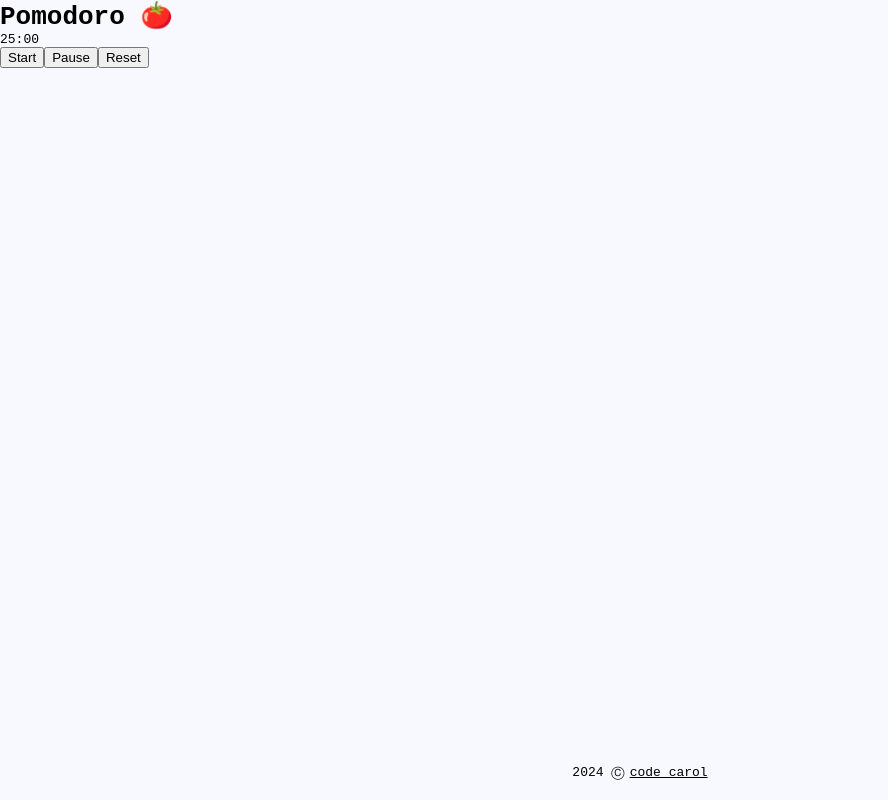
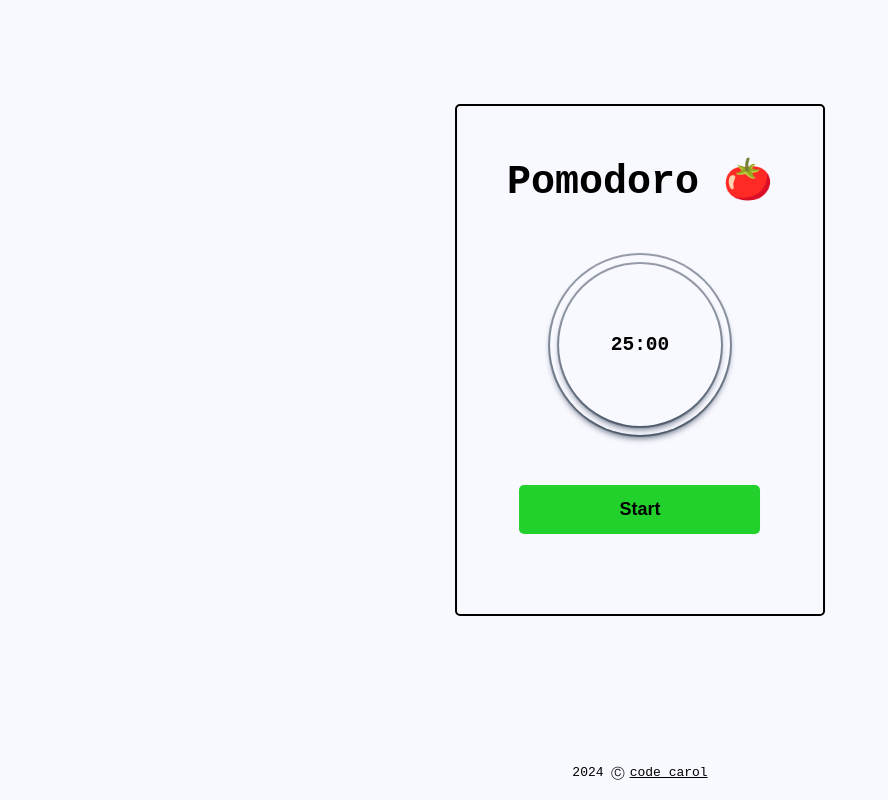
Before and after one commit to code-carol/pomodoro-ts, a React (Vite) app: page / in a window 1280 px wide. Shown: the whole page, without its empty margins (0-888 px from the left). Built offline with nearby package versions, Linux system fonts and the light colour scheme.

Commit message:
Create html and css for the pomodoro app

```diff
--- a/src/pages/Home/Home.css
+++ b/src/pages/Home/Home.css
@@ -0,0 +1,83 @@
+.container {
+  top: 45%;
+  left: 50%;
+  position: absolute;
+  transform: translate(-50%, -50%);
+  border: solid 2px black;
+  padding: 50px;
+  border-radius: 5px;
+}
+.title {
+  font-size: 40px;
+  margin-bottom: 30px;
+}
+
+.center-container {
+  display: flex;
+  flex-direction: column;
+  justify-content: center;
+  align-items: center;
+}
+
+.timer {
+  margin: 20px 0 20px 0;
+}
+
+.progress-bar {
+  height: 180px;
+  width: 180px;
+  display: flex;
+  align-items: center;
+  justify-content: center;
+  background: conic-gradient(var(--blue) 360deg, var(--purple) 0deg);
+  border-radius: 50%;
+  animation: pulse 3s infinite;
+  transition: all ease;
+  box-shadow: rgba(6, 24, 44, 0.4) 0px 0px 0px 2px,
+    rgba(6, 24, 44, 0.65) 0px 4px 6px -1px,
+    rgba(255, 255, 255, 0.08) 0px 1px 0px inset;
+}
+
+.inner-bar {
+  width: 90%;
+  height: 90%;
+  display: flex;
+  align-items: center;
+  justify-content: center;
+  background: var(--dark-blue);
+  border-radius: 50%;
+  box-shadow: rgba(6, 24, 44, 0.4) 0px 0px 0px 2px,
+    rgba(6, 24, 44, 0.65) 0px 4px 6px -1px,
+    rgba(255, 255, 255, 0.08) 0px 1px 0px inset;
+}
+
+.buttons {
+  display: flex;
+  align-items: center;
+  justify-content: center;
+  flex-direction: column;
+  margin: 20px 0 20px 0;
+}
+
+.btn {
+  cursor: pointer;
+  font-size: 18px;
+  font-weight: 700;
+  padding: 14px 100px;
+  border: none;
+  margin: 10px;
+  transition: font-size 0.2s ease;
+  border-radius: 5px;
+}
+
+#start-btn {
+  background-color: rgb(35, 209, 44);
+}
+
+#pause-btn {
+  background-color: rgb(255, 200, 80);
+}
+
+#reset-btn {
+  background-color: rgb(255, 98, 80);
+}
--- a/src/pages/Home/index.tsx
+++ b/src/pages/Home/index.tsx
@@ -1,24 +1,61 @@
+import { useState } from "react";
 import Button from "../../components/Button";
 import Footer from "../../components/Footer";
 import "./Home.css";
 
 const Home = () => {
+  const [isStarted, setIsStarted] = useState(false);
+
   const handleOnStart = () => {};
   const handleOnPause = () => {};
   const handleOnReset = () => {};
   return (
     <>
-      <h1>Pomodoro 🍅</h1>
-      <p>25:00</p>
-      <Button className="start-btn" type="button" handleOnClick={handleOnStart}>
-        Start
-      </Button>
-      <Button className="pause-btn" type="button" handleOnClick={handleOnPause}>
-        Pause
-      </Button>
-      <Button className="reset-btn" type="button" handleOnClick={handleOnReset}>
-        Reset
-      </Button>
+      <div className="container">
+        <div className="center-container">
+          <h1 className="title">Pomodoro 🍅</h1>
+
+          <div className="timer">
+            <div className="progress-bar">
+              <div className="inner-bar">
+                <h2>25:00</h2>
+              </div>
+            </div>
+          </div>
+
+          <div className="buttons">
+            {isStarted ? (
+              <>
+                <Button
+                  className="btn"
+                  id="pause-btn"
+                  type="button"
+                  handleOnClick={handleOnPause}
+                >
+                  Pause
+                </Button>
+                <Button
+                  className="btn"
+                  id="reset-btn"
+                  type="button"
+                  handleOnClick={handleOnReset}
+                >
+                  Reset
+                </Button>
+              </>
+            ) : (
+              <Button
+                className="btn"
+                id="start-btn"
+                type="button"
+                handleOnClick={handleOnStart}
+              >
+                Start
+              </Button>
+            )}
+          </div>
+        </div>
+      </div>
       <Footer />
     </>
   );
```
